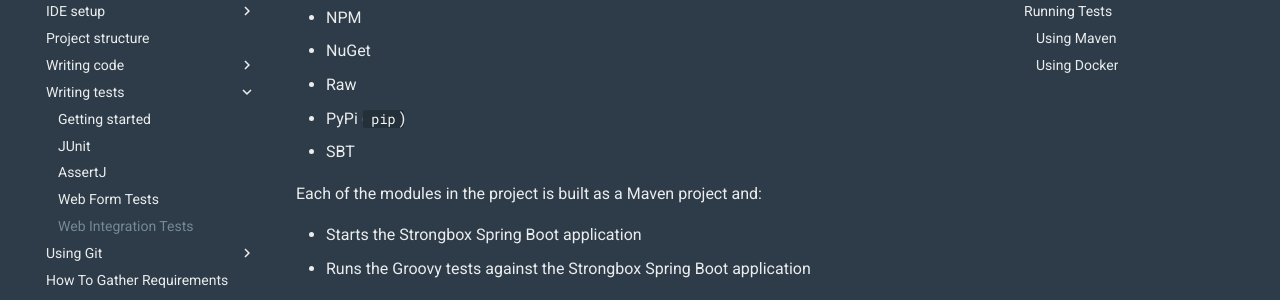
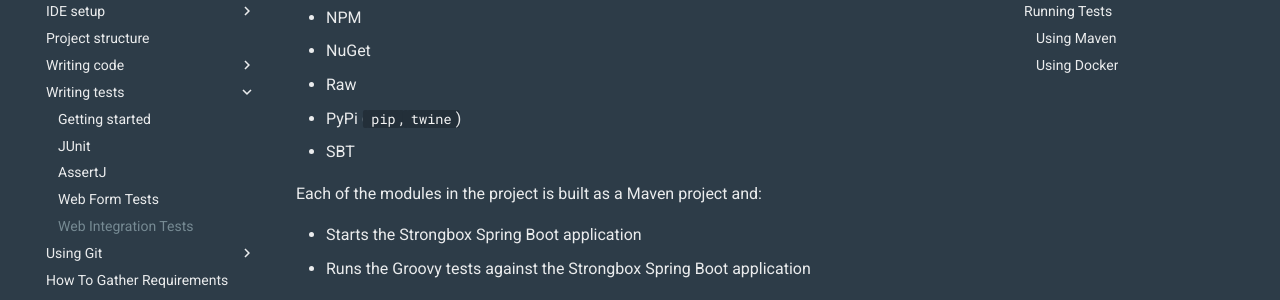
Before and after one commit to strongbox/strongbox-docs, an MkDocs documentation site: the page built from docs/developer-guide/writing-web-integration-tests.md, in a window 1280 px wide and 900 px high, scrolled down 341 px. Shown: the part 151-451 px from the top of the window. Built offline with MkDocs 1.6.1 and Material for MkDocs 9.7.7, drawn with Linux system fonts in a browser that asks for light colours; comment, search, counter and statistics services are not loaded.

Commit message:
Update writing-web-integration-tests.md

```diff
--- a/docs/developer-guide/writing-web-integration-tests.md
+++ b/docs/developer-guide/writing-web-integration-tests.md
@@ -11,7 +11,7 @@ The following build tools have Groovy-based integration tests:
 * NPM
 * NuGet
 * Raw
-* PyPi (`pip`)
+* PyPi (`pip`, `twine`)
 * SBT
 
 Each of the modules in the project is built as a Maven project and:
```
